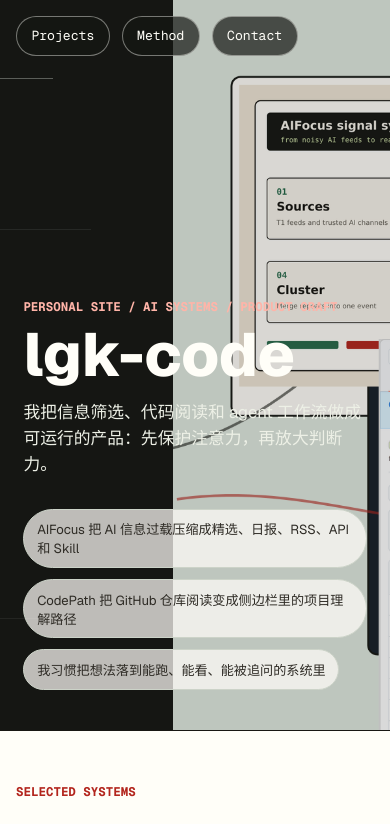
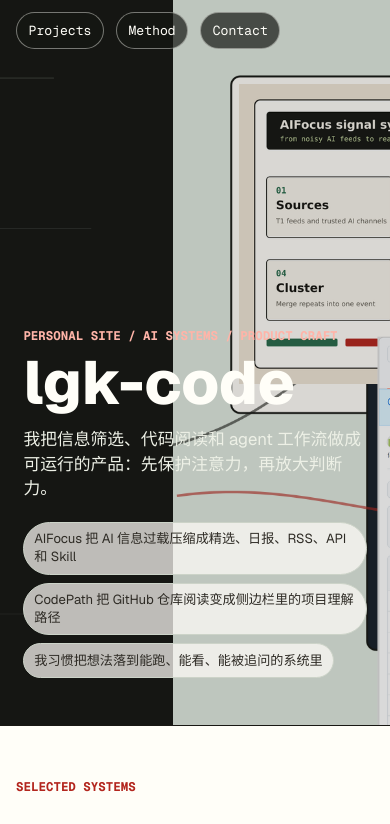
Before and after one commit to lgk-code/personalweb, a Next.js app: page / in a window 390 px wide. Shown: the top 824 px of the page. Built offline with nearby package versions, Linux system fonts and the light colour scheme; no server answers.

Commit message:
fix: tighten small-screen hero density

```diff
--- a/src/app/globals.css
+++ b/src/app/globals.css
@@ -618,17 +618,36 @@ a:focus-visible {
 }
 
 @media (max-width: 520px) {
+  .top-nav {
+    padding: 0.75rem 1rem;
+  }
+
+  .top-nav a {
+    padding: 0.55rem 0.72rem;
+  }
+
   .hero-content h1 {
     font-size: 3.8rem;
+  }
+
+  .hero-summary {
+    line-height: 1.45;
   }
 
   .not-found-content h1 {
     font-size: 3.2rem;
   }
 
+  .proof-row {
+    gap: 0.5rem;
+    margin-top: 1.35rem;
+  }
+
   .proof-row span,
   .stack-list span {
     font-size: 0.82rem;
+    line-height: 1.35;
+    padding: 0.48rem 0.62rem;
   }
 }
 
```
